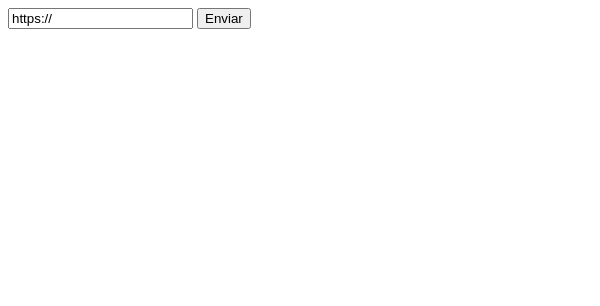
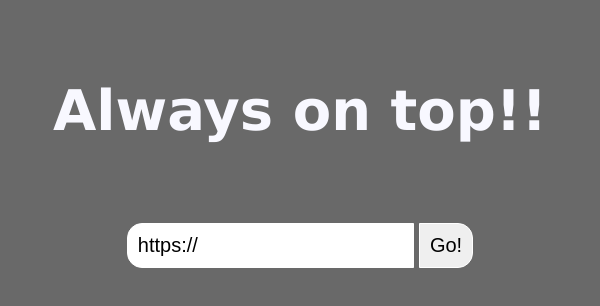
Before and after one commit to andreLuis1506/Webview-always-on-top-, an Electron app: page index.html in a window 600 px wide. Drawn offline with Linux system fonts and the light colour scheme.

Commit message:
Add style

```diff
--- a/index.html
+++ b/index.html
@@ -3,13 +3,17 @@
 <head>
     <meta charset="UTF-8">
     <meta name="viewport" content="width=device-width, initial-scale=1.0">
+    <link href="style.css" rel="stylesheet">
     <title>Always on top</title>
 </head>
-<body>
-    <form id="formulario">
-        <input type="text" id="input" value="https://">
-        <input type="submit" value="Enviar">
-    </form>
+<body id="app">
+    <div class="content">
+        <h1 class="title">Always on top!!</h1>
+        <form id="formulario" class="form">
+            <input type="text" class="input" id="input" value="https://">
+            <button type="submit" class="button"> Go! </button>
+        </form>
+    </div>
 
     <script src="script.js"></script>
 </body>
--- a/main.js
+++ b/main.js
@@ -6,8 +6,8 @@ let win
  function createWindow () {
   // Create the browser window.
   win = new BrowserWindow({
-    width: 800,
-    height: 600,
+    width: 600,
+    height: 400,
     titleBarStyle: 'hidden',
     alwaysOnTop: true,
     webPreferences: {
--- /dev/null
+++ b/style.css
@@ -0,0 +1,34 @@
+#app{
+  font-family: Verdana, Geneva, Tahoma, sans-serif;
+  background-color:#696969;
+  height: 300px;
+}
+.content{
+  display: flex;
+  flex: 1;
+  flex-direction: column;
+  justify-content: center;
+  align-items: center;
+}
+.title{
+  margin-top: 70px;
+  font-size: 3.5rem;
+  font-weight: 700;
+  color:#F8F8FF;
+  margin-bottom: 80px;
+}
+.form input{
+  padding: 10px;
+  font-size: 20px;
+  border: solid 1px white;
+  border-top-left-radius: 15px;
+  border-bottom-left-radius: 15px;
+}
+
+.form button{
+  padding: 10px;
+  font-size: 20px;
+  border: solid 1px white;
+  border-bottom-right-radius: 15px;
+  border-top-right-radius: 15px;
+}
```
